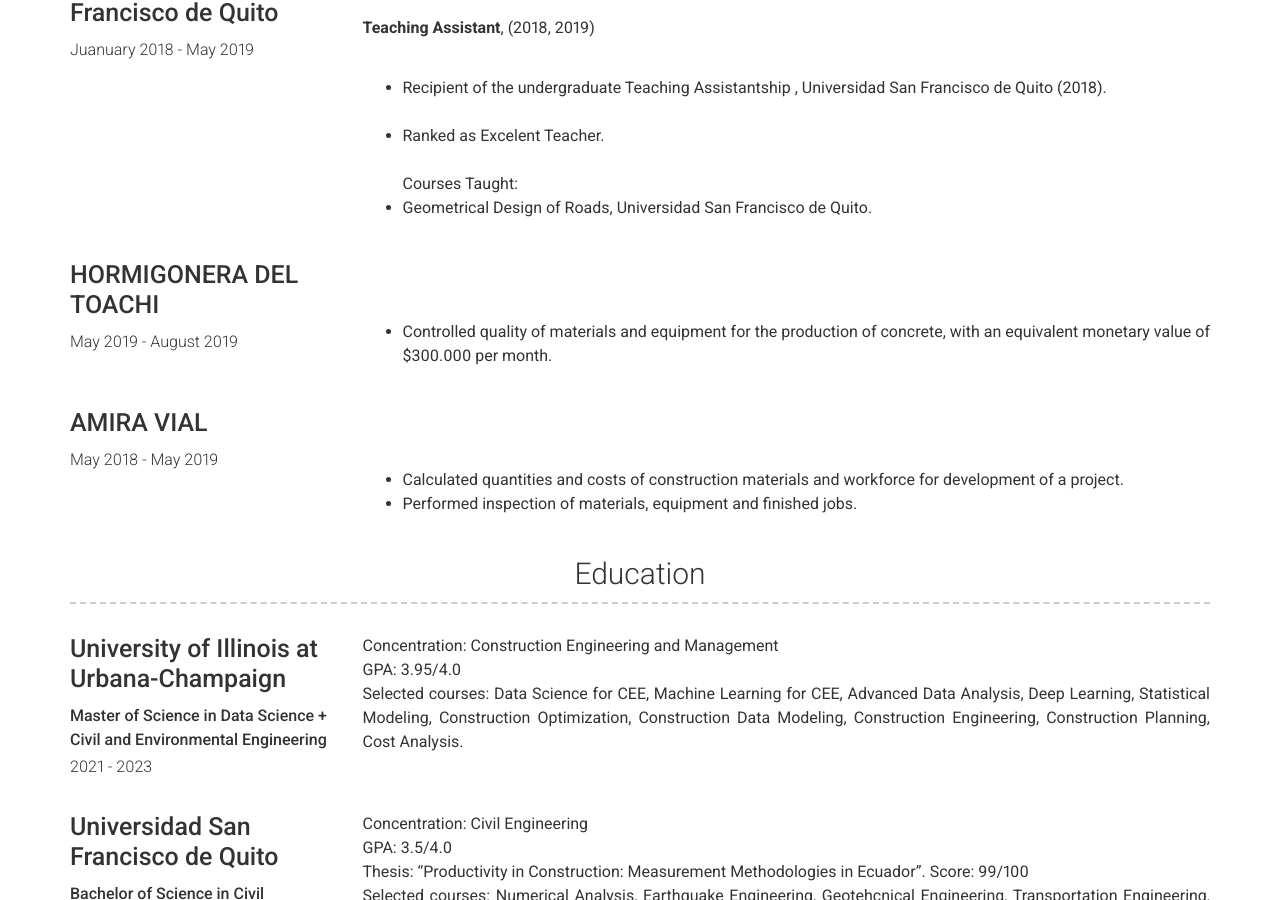
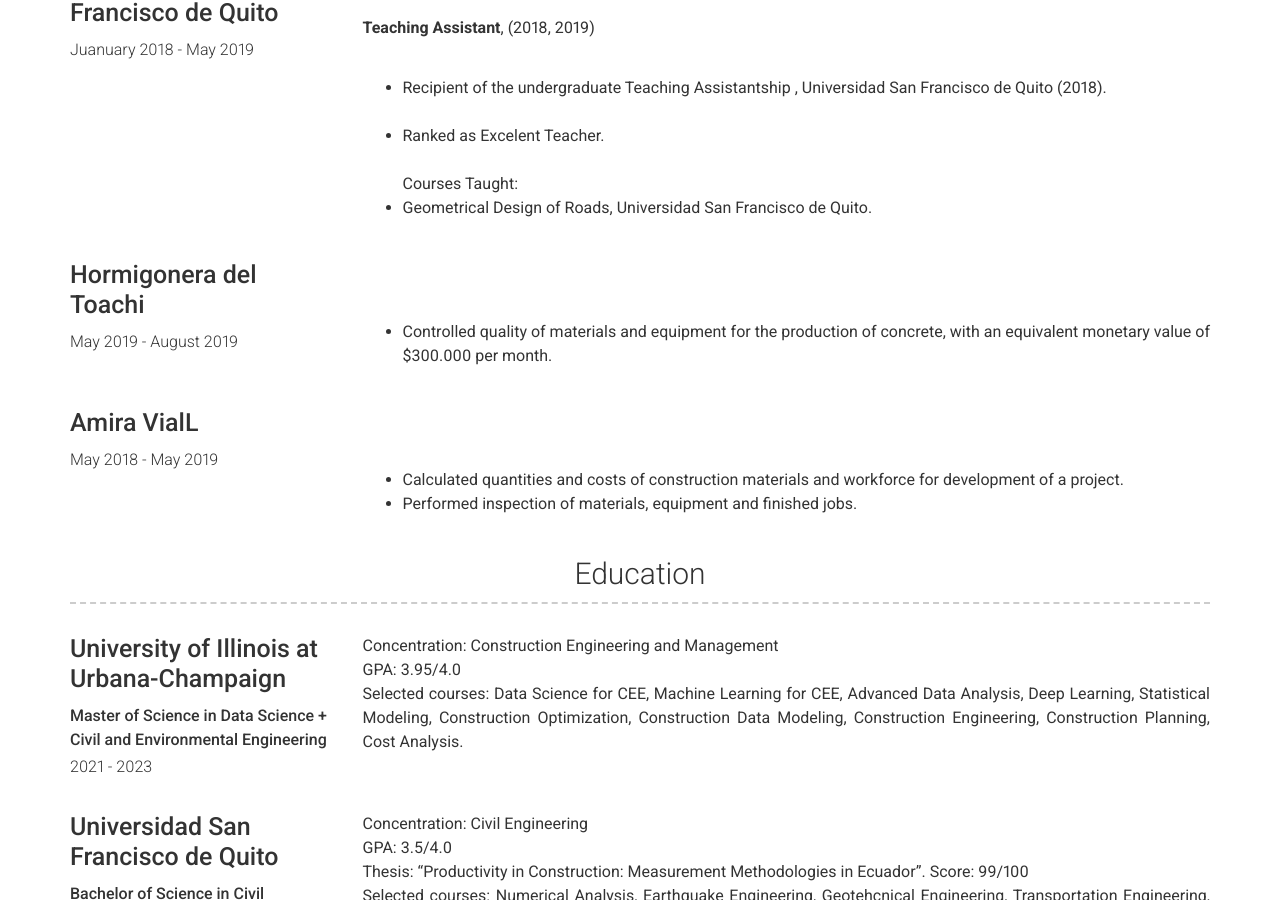
Before and after one commit to fsaudm/fsaudm.github.io, a Jekyll site: the page built from index.md, in a window 1280 px wide and 900 px high, scrolled down 1837 px. Built offline with Jekyll 4.4.1, drawn with Linux system fonts in a browser that asks for light colours.

Commit message:
Update experience.yml

```diff
--- a/_data/experience.yml
+++ b/_data/experience.yml
@@ -60,7 +60,7 @@
 
 
 
-- company: HORMIGONERA DEL TOACHI
+- company: Hormigonera del Toachi
   dates: May 2019 - August 2019
   qualification: Intern
   description: |
@@ -75,7 +75,7 @@
 
 
 
-- company: AMIRA VIAL
+- company: Amira VialL
   dates: May 2018 - May 2019
   qualification: Assitant to the superintendent
   description: |
```
